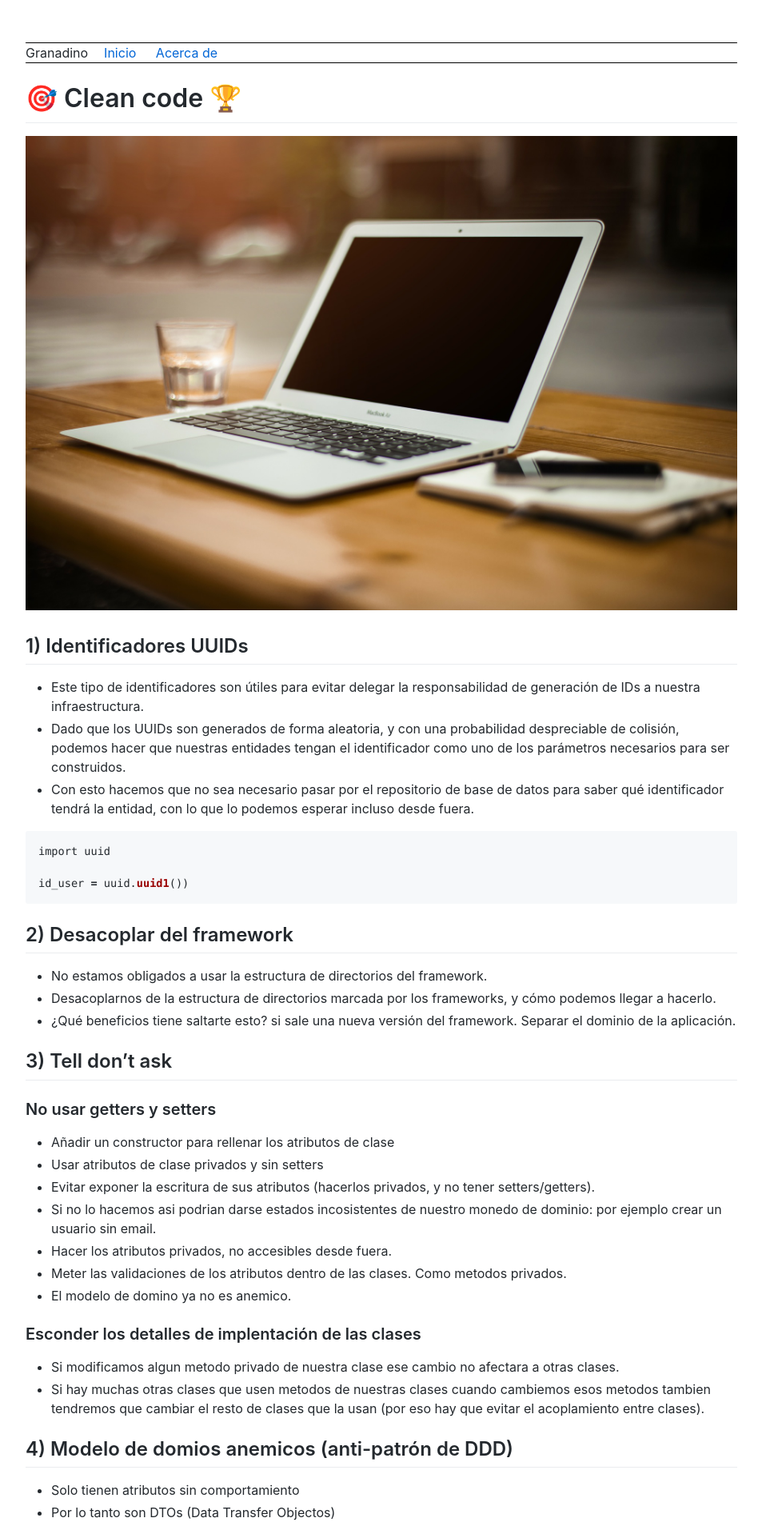
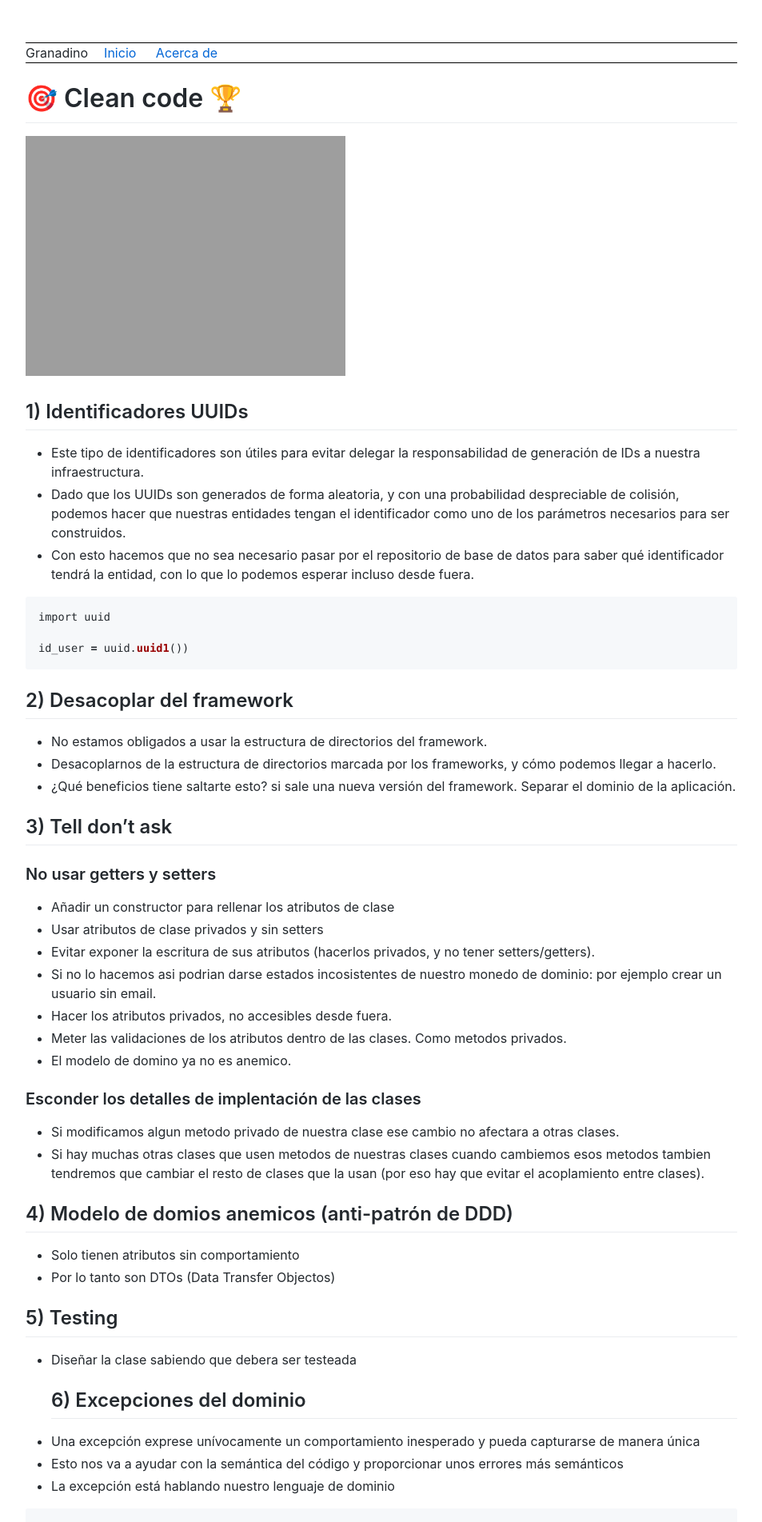
Before and after one commit to Akira3030/formacion, a Jekyll site: the page built from articulos/clean-code.md, in a window 1280 px wide. Shown: the top 1903 px of the page at 80% size, without its empty margins (163-1116 px from the left). Built offline with Jekyll 4.4.1, drawn with Linux system fonts in a browser that asks for light colours; emoji names are drawn with the system emoji font.

Commit message:
Update clean-code.md

```diff
--- a/articulos/clean-code.md
+++ b/articulos/clean-code.md
@@ -5,7 +5,7 @@ title: "Clean code"
 
 # :dart: Clean code :trophy:
 
-![]({{ site.site_url }}/assets/img/home-office-336373_1920.jpg)
+![]({{ site.site_url }}/assets/img/home-office-336373_1920_alt_600.jpg)
 
 ## 1) Identificadores UUIDs
 
```
